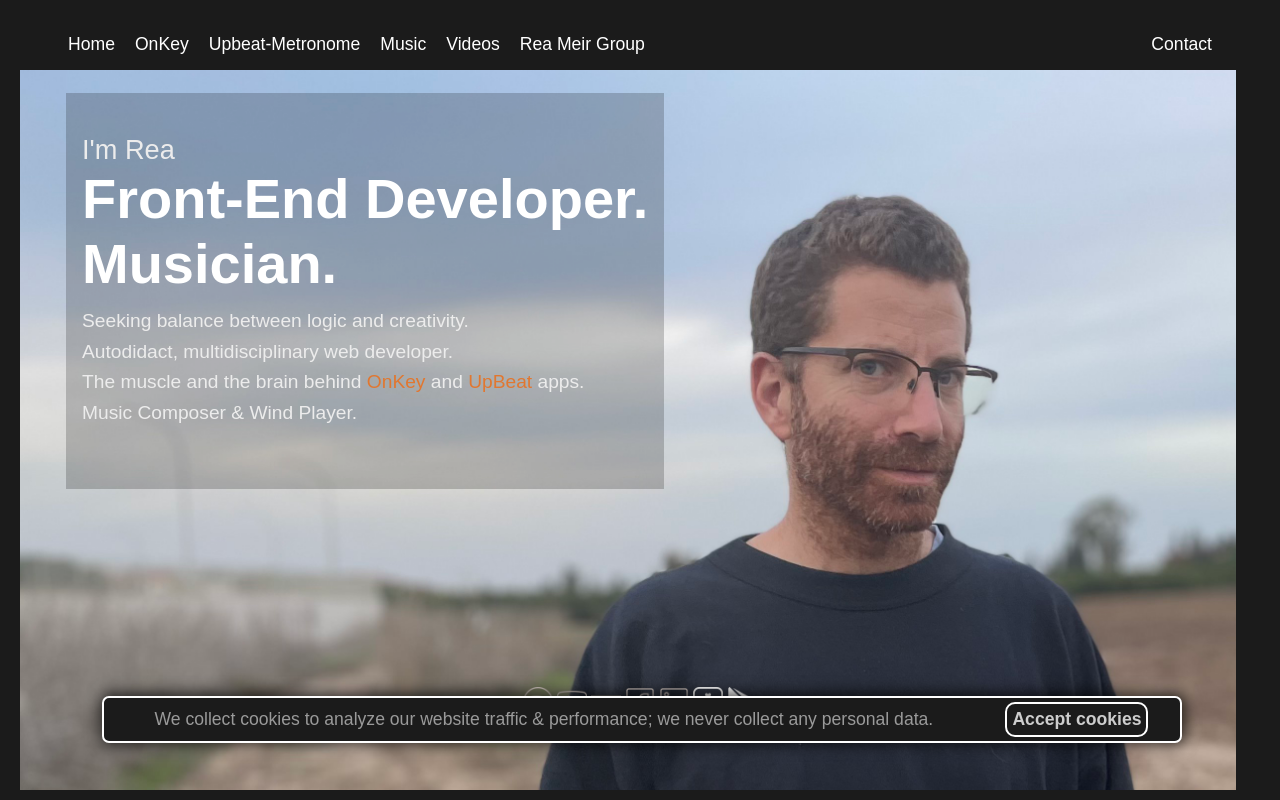
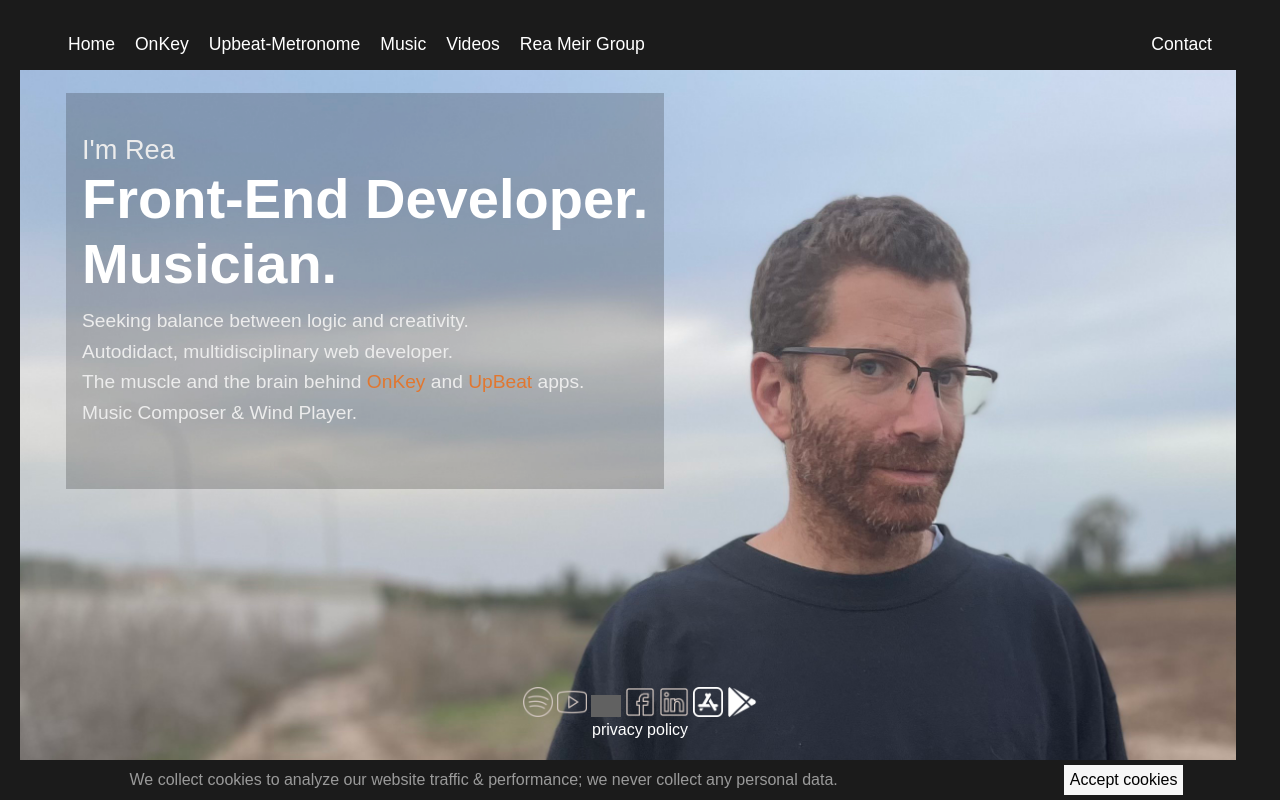
Before and after one commit to Re-aH/reameirdotcom, a React (Create React App) app: page / in a window 1280 px wide. Built offline with nearby package versions, Linux system fonts and the light colour scheme; grey boxes are pictures that could not be loaded.

Commit message:
coockie design

```diff
--- a/src/App.css
+++ b/src/App.css
@@ -584,27 +584,27 @@ input[type="range"]:focus::-ms-fill-upper {
 }
 
 .coockieMsg {
-  position: absolute;
+  position: fixed;
   display: flex;
   justify-content: space-around;
-  bottom: 7.1%;
-  right: 8%;
-  left: 8%;
+  bottom: 0px;
+  /* right: -2px; */
+  /* left: -2px; */
   z-index: 10;
-  width: 84%;
+  width: 100%;
   background-color: var(--first-color);
-  border: 2px solid var(--second-color);
-  border-radius: 7px;
-  box-shadow: 1px -1px 15px 2px rgba(0, 0, 0, 0.75);
+  /* border: 2px solid var(--second-color); */
+  /* border-radius: 7px; */
+  /* box-shadow: 1px -1px 15px 2px rgba(0, 0, 0, 0.75);
   -webkit-box-shadow: 1px -1px 15px 2px rgba(0, 0, 0, 0.75);
-  -moz-box-shadow: 1px -1px 15px 2px rgba(0, 0, 0, 0.75);
+  -moz-box-shadow: 1px -1px 15px 2px rgba(0, 0, 0, 0.75); */
 }
 
 .coockieText {
-  padding: 8px 10px 8px 19px;
+  padding: 8px 19px 8px 19px;
   width: fit-content;
   /* line-height: 1.5; */
-  font-size: 1.1rem;
+  font-size: 1rem;
   color: rgb(154, 154, 154);
   display: inline-block;
   margin: 3px;
@@ -617,17 +617,19 @@ input[type="range"]:focus::-ms-fill-upper {
   flex-direction: column;
   align-self: center;
   text-align: center;
-  font-weight: 600;
-  font-size: 1.1rem;
-  color: rgb(205, 205, 205);
-  border-radius: 10px;
-  border: 2px solid white;
-  padding: 5px;
-  margin: 3px;
+  color: ;
+  font-weight: 500;
+  font-size: 1rem;
+  color: rgb(2, 2, 2);
+  background-color: #f7f7f7;
+  /* border-radius: 10px; */
+  /* border: 1px solid white; */
+  padding: 6px;
+  margin: 5px;
 }
-.coockieBtn:hover {
+.coockieBtn:click {
   cursor: pointer;
-  color: var(--second-color);
+  color: rgb(110, 110, 110);
 }
 
 @media screen and (max-width: 819px) {
```
